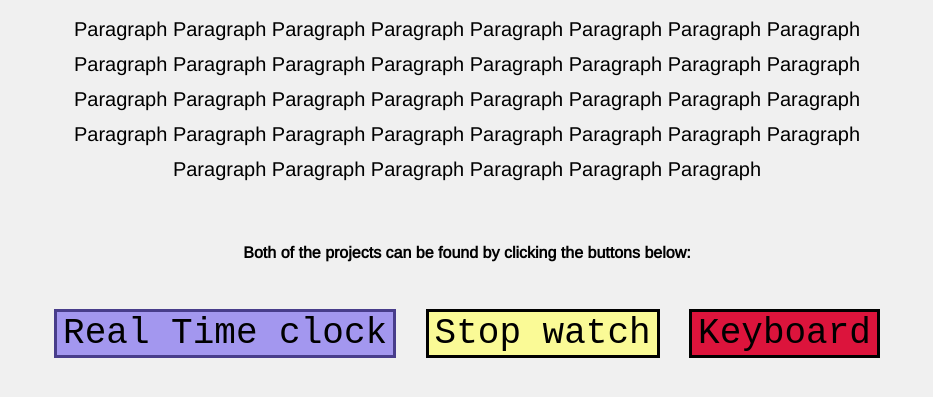
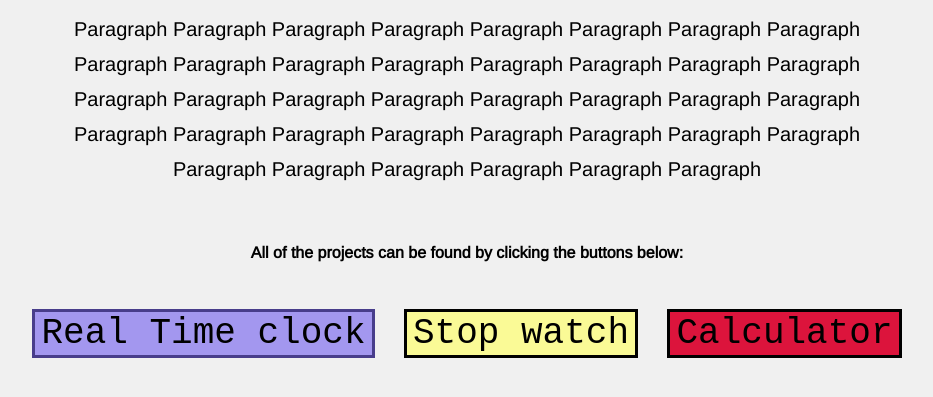
Before and after one commit to Nawdist/projectclock, a plain HTML site: page index.html in a window 1280 px wide. Shown: the part 121-518 px from the top of the page, without its empty margins (173-1106 px from the left). Drawn offline with nearby package versions, Linux system fonts and the light colour scheme.

Commit message:
Update index.html

```diff
--- a/index.html
+++ b/index.html
@@ -17,10 +17,10 @@
 <br>
 <br>
 <div>
-    <h4>Both of the projects can be found by clicking the buttons below:</h4>
+    <h4>All of the projects can be found by clicking the buttons below:</h4>
     <button id='clock'>Real Time clock</button>
     <button id='stop'>Stop watch</button>
-    <button id='keyboard'>Keyboard</button>
+    <button id='keyboard'>Calculator</button>
 </div>
 </body>
 <script src='js/main.js'></script>
```
